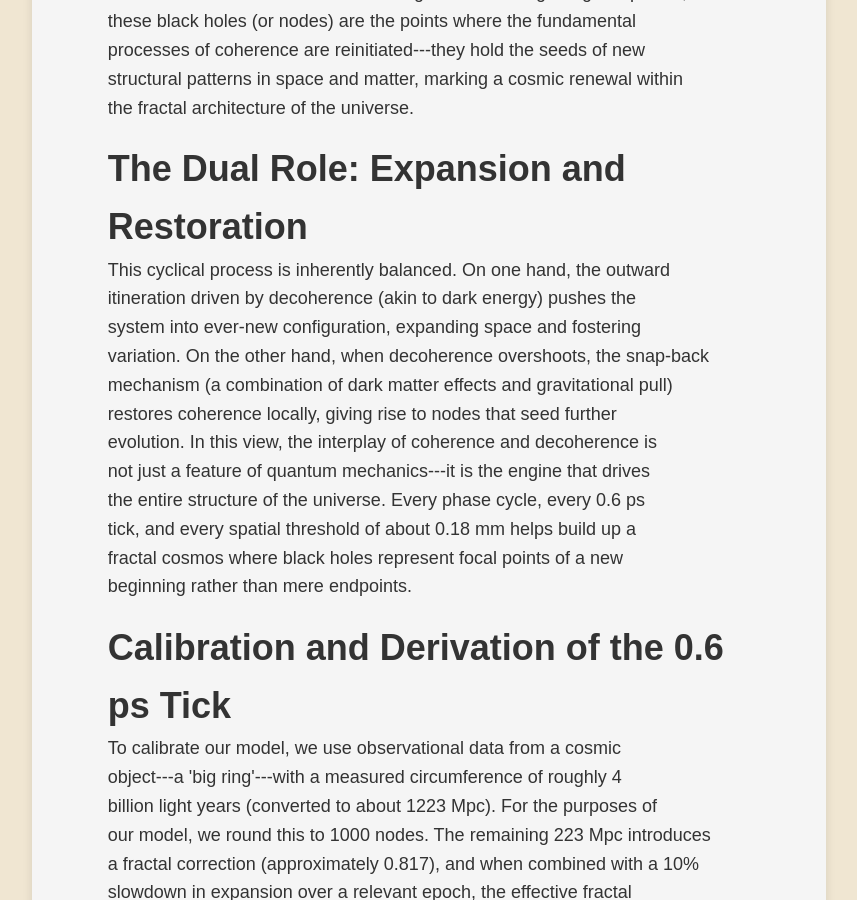
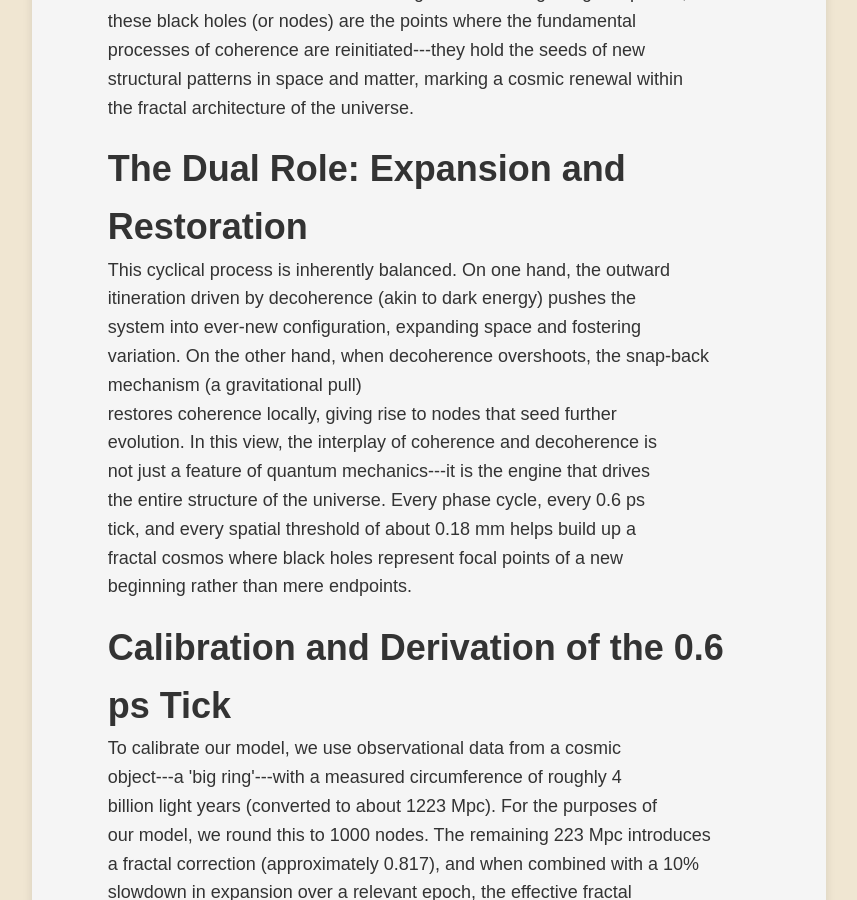
Before and after one commit to CosmicReplicator/AeonLoop, a Jekyll site: the page built from Papers/model_explanation.html, in a window 1280 px wide and 900 px high, scrolled down 1487 px. Shown: the whole window, without its empty margins (211-1068 px from the left). Built offline with Jekyll 4.4.1, drawn with Linux system fonts in a browser that asks for light colours.

Commit message:
Update model_explanation.html

```diff
--- a/Papers/model_explanation.html
+++ b/Papers/model_explanation.html
@@ -49,7 +49,7 @@ the fractal architecture of the universe.</p>
 itineration driven by decoherence (akin to dark energy) pushes the
 system into ever-new configuration, expanding space and fostering
 variation. On the other hand, when decoherence overshoots, the snap-back
-mechanism (a combination of dark matter effects and gravitational pull)
+mechanism (a gravitational pull)
 restores coherence locally, giving rise to nodes that seed further
 evolution. In this view, the interplay of coherence and decoherence is
 not just a feature of quantum mechanics---it is the engine that drives
```
